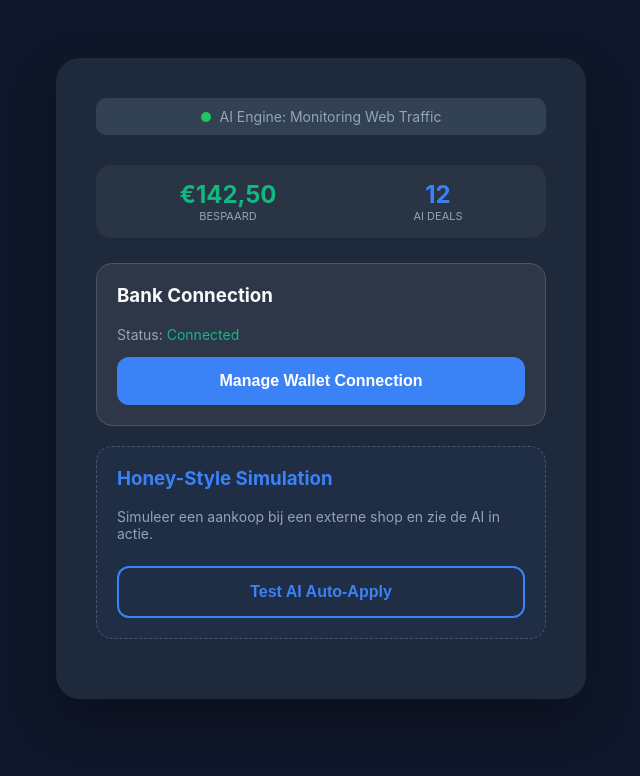
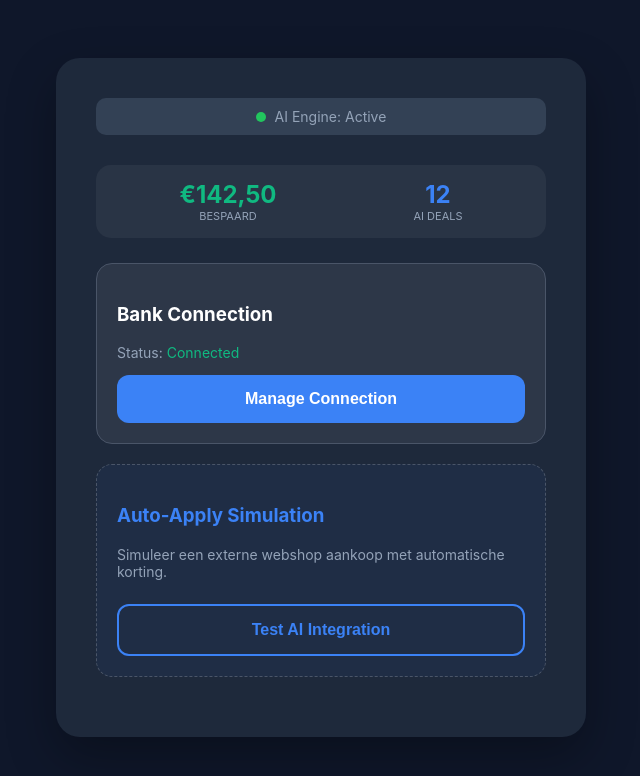
Before and after one commit to sakab413/mijn-stripe-app, a Flask app: page / in a window 1280 px wide. Shown: the top 776 px of the page, without its empty margins (319-959 px from the left). Run offline with Flask 3, Linux system fonts and the light colour scheme.

Commit message:
Update index.html

```diff
--- a/templates/index.html
+++ b/templates/index.html
@@ -7,52 +7,36 @@
         .dashboard { background: #1e293b; padding: 40px; border-radius: 24px; display: inline-block; width: 100%; max-width: 450px; box-shadow: 0 20px 50px rgba(0,0,0,0.3); }
         .status-bar { background: #334155; padding: 10px; border-radius: 10px; margin-bottom: 30px; font-size: 14px; color: #94a3b8; }
         .status-dot { height: 10px; width: 10px; background-color: #22c55e; border-radius: 50%; display: inline-block; margin-right: 5px; }
-
         .savings-grid { display: flex; justify-content: space-around; margin-bottom: 25px; background: rgba(255,255,255,0.05); padding: 15px; border-radius: 15px; }
         .save-val { font-size: 24px; font-weight: bold; color: #10b981; }
         .save-label { font-size: 11px; color: #94a3b8; text-transform: uppercase; }
-
         .action-card { background: #2d3748; padding: 20px; border-radius: 16px; margin-bottom: 20px; text-align: left; border: 1px solid #4a5568; }
         button { width: 100%; padding: 15px; border: none; border-radius: 12px; cursor: pointer; font-weight: 600; font-size: 16px; transition: 0.3s; }
         .btn-primary { background: #3b82f6; color: white; }
         .btn-honey { background: transparent; color: #3b82f6; border: 2px solid #3b82f6; margin-top: 10px; }
-        .btn-honey:hover { background: #3b82f6; color: white; }
-
-        h3 { margin-top: 0; color: #f8fafc; }
         p { font-size: 14px; color: #94a3b8; }
     </style>
 </head>
 <body>
     <div class="dashboard">
-        <div class="status-bar">
-            <span class="status-dot"></span> AI Engine: Monitoring Web Traffic
+        <div class="status-bar"><span class="status-dot"></span> AI Engine: Active</div>
+        <div class="savings-grid">
+            <div><div class="save-val">€142,50</div><div class="save-label">Bespaard</div></div>
+            <div><div class="save-val" style="color: #3b82f6;">12</div><div class="save-label">AI Deals</div></div>
         </div>
-
-        <div class="savings-grid">
-            <div>
-                <div class="save-val">€142,50</div>
-                <div class="save-label">Bespaard</div>
-            </div>
-            <div>
-                <div class="save-val" style="color: #3b82f6;">12</div>
-                <div class="save-label">AI Deals</div>
-            </div>
-        </div>
-
         <div class="action-card">
             <h3>Bank Connection</h3>
             <p>Status: <span style="color: #10b981;">Connected</span></p>
             <form action="/create-checkout-session" method="POST">
                 <input type="hidden" name="type" value="setup">
-                <button type="submit" class="btn-primary">Manage Wallet Connection</button>
+                <button type="submit" class="btn-primary">Manage Connection</button>
             </form>
         </div>
-
         <div class="action-card" style="border-style: dashed; background: rgba(59, 130, 246, 0.05);">
-            <h3 style="color: #3b82f6;">Honey-Style Simulation</h3>
-            <p>Simuleer een aankoop bij een externe shop en zie de AI in actie.</p>
+            <h3 style="color: #3b82f6;">Auto-Apply Simulation</h3>
+            <p>Simuleer een externe webshop aankoop met automatische korting.</p>
             <form action="/scan" method="GET">
-                <button type="submit" class="btn-honey">Test AI Auto-Apply</button>
+                <button type="submit" class="btn-honey">Test AI Integration</button>
             </form>
         </div>
     </div>
```
